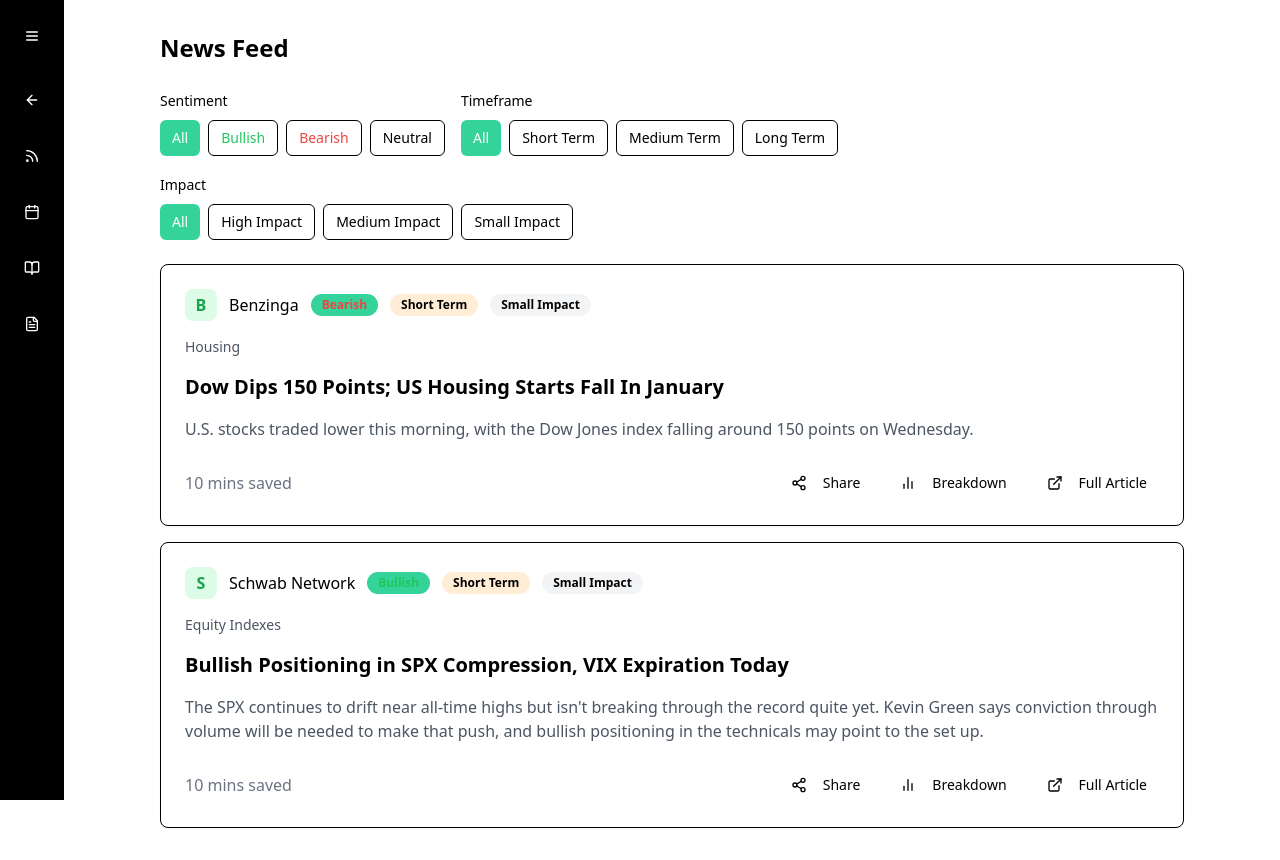
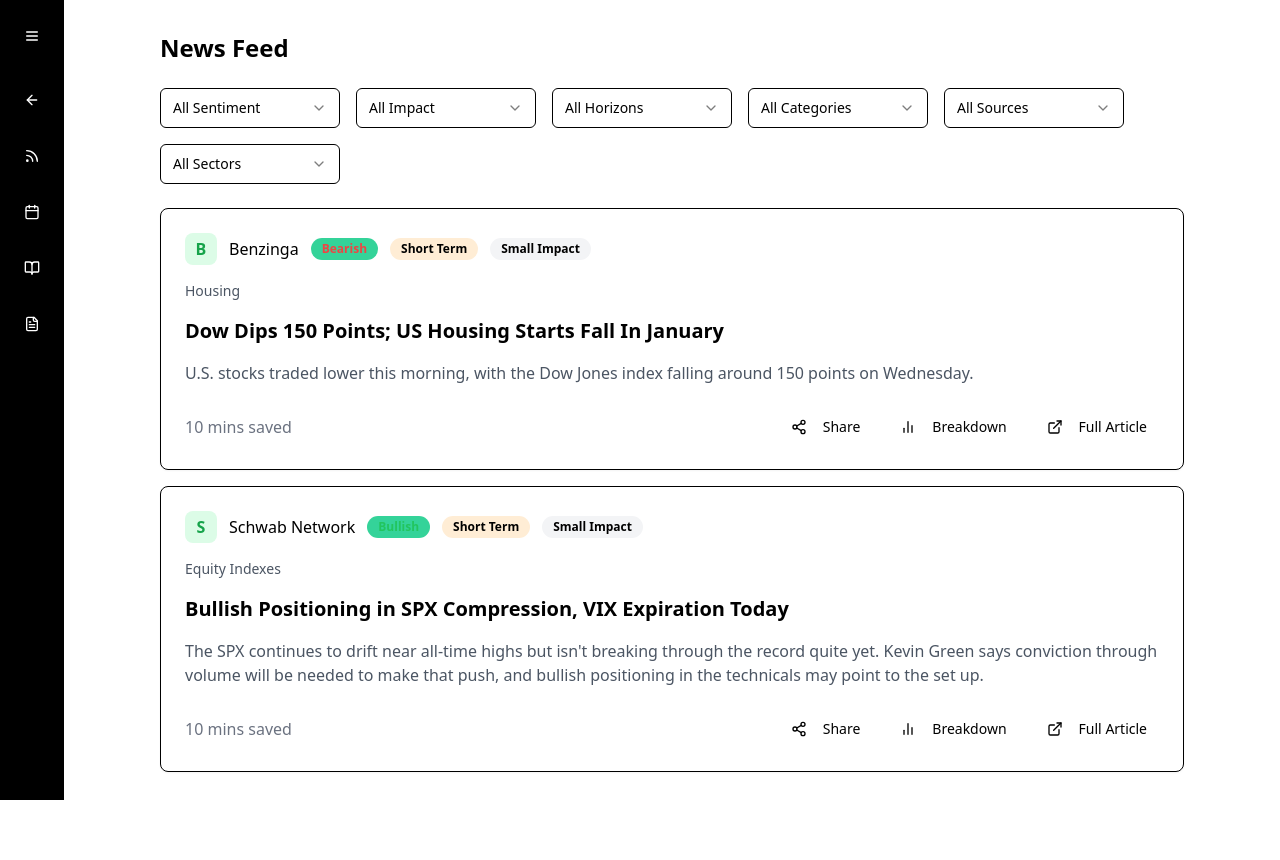
Before and after one commit to HazenWilson/feature-lab-portal, a React (Vite) app: page /demo/news in a window 1280 px wide. After the commit the page ends 804 px from the top, so only its background shows below. Built offline with nearby package versions, Linux system fonts and the light colour scheme.

Commit message:
Refactor news feed filters
Implement dropdown menus for news feed filters.

```diff
--- a/src/pages/demo/News.tsx
+++ b/src/pages/demo/News.tsx
@@ -1,10 +1,17 @@
-
 import { useState } from "react";
 import { Link } from "react-router-dom";
 import { Menu, ArrowLeft, Rss, Calendar, BookOpen, FileText, Share2, BarChart2, ExternalLink } from "lucide-react";
 import { Button } from "@/components/ui/button";
 import { Card, CardContent } from "@/components/ui/card";
 import { Badge } from "@/components/ui/badge";
+import {
+  Select,
+  SelectContent,
+  SelectGroup,
+  SelectItem,
+  SelectTrigger,
+  SelectValue,
+} from "@/components/ui/select";
 
 type NewsItem = {
   source: {
@@ -55,6 +62,9 @@ const News = () => {
   const [selectedSentiment, setSelectedSentiment] = useState<string>("all");
   const [selectedTimeframe, setSelectedTimeframe] = useState<string>("all");
   const [selectedImpact, setSelectedImpact] = useState<string>("all");
+  const [selectedCategory, setSelectedCategory] = useState<string>("all");
+  const [selectedSource, setSelectedSource] = useState<string>("all");
+  const [selectedSector, setSelectedSector] = useState<string>("all");
 
   const getSentimentColor = (sentiment: NewsItem["sentiment"]) => {
     switch (sentiment) {
@@ -163,111 +173,96 @@ const News = () => {
 
             {/* Filters Section */}
             {currentSection === "news-feed" && (
-              <div className="mb-6 space-y-4">
+              <div className="mb-6">
                 <div className="flex flex-wrap gap-4">
-                  <div className="space-y-2">
-                    <label className="text-sm font-medium">Sentiment</label>
-                    <div className="flex gap-2">
-                      <Button
-                        variant={selectedSentiment === "all" ? "default" : "outline"}
-                        onClick={() => setSelectedSentiment("all")}
-                        size="sm"
-                      >
-                        All
-                      </Button>
-                      <Button
-                        variant={selectedSentiment === "bullish" ? "default" : "outline"}
-                        onClick={() => setSelectedSentiment("bullish")}
-                        size="sm"
-                        className="text-green-500"
-                      >
-                        Bullish
-                      </Button>
-                      <Button
-                        variant={selectedSentiment === "bearish" ? "default" : "outline"}
-                        onClick={() => setSelectedSentiment("bearish")}
-                        size="sm"
-                        className="text-red-500"
-                      >
-                        Bearish
-                      </Button>
-                      <Button
-                        variant={selectedSentiment === "neutral" ? "default" : "outline"}
-                        onClick={() => setSelectedSentiment("neutral")}
-                        size="sm"
-                      >
-                        Neutral
-                      </Button>
-                    </div>
-                  </div>
+                  <Select onValueChange={setSelectedSentiment} value={selectedSentiment}>
+                    <SelectTrigger className="w-[180px]">
+                      <SelectValue placeholder="Sentiment" />
+                    </SelectTrigger>
+                    <SelectContent>
+                      <SelectGroup>
+                        <SelectItem value="all">All Sentiment</SelectItem>
+                        <SelectItem value="very-bullish">Very Bullish</SelectItem>
+                        <SelectItem value="bullish">Bullish</SelectItem>
+                        <SelectItem value="neutral">Neutral</SelectItem>
+                        <SelectItem value="mixed">Mixed Sentiment</SelectItem>
+                        <SelectItem value="bearish">Bearish</SelectItem>
+                        <SelectItem value="very-bearish">Very Bearish</SelectItem>
+                      </SelectGroup>
+                    </SelectContent>
+                  </Select>
 
-                  <div className="space-y-2">
-                    <label className="text-sm font-medium">Timeframe</label>
-                    <div className="flex gap-2">
-                      <Button
-                        variant={selectedTimeframe === "all" ? "default" : "outline"}
-                        onClick={() => setSelectedTimeframe("all")}
-                        size="sm"
-                      >
-                        All
-                      </Button>
-                      <Button
-                        variant={selectedTimeframe === "short" ? "default" : "outline"}
-                        onClick={() => setSelectedTimeframe("short")}
-                        size="sm"
-                      >
-                        Short Term
-                      </Button>
-                      <Button
-                        variant={selectedTimeframe === "medium" ? "default" : "outline"}
-                        onClick={() => setSelectedTimeframe("medium")}
-                        size="sm"
-                      >
-                        Medium Term
-                      </Button>
-                      <Button
-                        variant={selectedTimeframe === "long" ? "default" : "outline"}
-                        onClick={() => setSelectedTimeframe("long")}
-                        size="sm"
-                      >
-                        Long Term
-                      </Button>
-                    </div>
-                  </div>
+                  <Select onValueChange={setSelectedImpact} value={selectedImpact}>
+                    <SelectTrigger className="w-[180px]">
+                      <SelectValue placeholder="Impact" />
+                    </SelectTrigger>
+                    <SelectContent>
+                      <SelectGroup>
+                        <SelectItem value="all">All Impact</SelectItem>
+                        <SelectItem value="high">High Impact</SelectItem>
+                        <SelectItem value="medium">Medium Impact</SelectItem>
+                        <SelectItem value="small">Small Impact</SelectItem>
+                      </SelectGroup>
+                    </SelectContent>
+                  </Select>
 
-                  <div className="space-y-2">
-                    <label className="text-sm font-medium">Impact</label>
-                    <div className="flex gap-2">
-                      <Button
-                        variant={selectedImpact === "all" ? "default" : "outline"}
-                        onClick={() => setSelectedImpact("all")}
-                        size="sm"
-                      >
-                        All
-                      </Button>
-                      <Button
-                        variant={selectedImpact === "high" ? "default" : "outline"}
-                        onClick={() => setSelectedImpact("high")}
-                        size="sm"
-                      >
-                        High Impact
-                      </Button>
-                      <Button
-                        variant={selectedImpact === "medium" ? "default" : "outline"}
-                        onClick={() => setSelectedImpact("medium")}
-                        size="sm"
-                      >
-                        Medium Impact
-                      </Button>
-                      <Button
-                        variant={selectedImpact === "small" ? "default" : "outline"}
-                        onClick={() => setSelectedImpact("small")}
-                        size="sm"
-                      >
-                        Small Impact
-                      </Button>
-                    </div>
-                  </div>
+                  <Select onValueChange={setSelectedTimeframe} value={selectedTimeframe}>
+                    <SelectTrigger className="w-[180px]">
+                      <SelectValue placeholder="Horizon" />
+                    </SelectTrigger>
+                    <SelectContent>
+                      <SelectGroup>
+                        <SelectItem value="all">All Horizons</SelectItem>
+                        <SelectItem value="short">Short Term</SelectItem>
+                        <SelectItem value="medium">Medium Term</SelectItem>
+                        <SelectItem value="long">Long Term</SelectItem>
+                      </SelectGroup>
+                    </SelectContent>
+                  </Select>
+
+                  <Select onValueChange={setSelectedCategory} value={selectedCategory}>
+                    <SelectTrigger className="w-[180px]">
+                      <SelectValue placeholder="Category" />
+                    </SelectTrigger>
+                    <SelectContent>
+                      <SelectGroup>
+                        <SelectItem value="all">All Categories</SelectItem>
+                        <SelectItem value="housing">Housing</SelectItem>
+                        <SelectItem value="equity">Equity Markets</SelectItem>
+                        <SelectItem value="forex">Forex</SelectItem>
+                        <SelectItem value="crypto">Crypto</SelectItem>
+                      </SelectGroup>
+                    </SelectContent>
+                  </Select>
+
+                  <Select onValueChange={setSelectedSource} value={selectedSource}>
+                    <SelectTrigger className="w-[180px]">
+                      <SelectValue placeholder="Sources" />
+                    </SelectTrigger>
+                    <SelectContent>
+                      <SelectGroup>
+                        <SelectItem value="all">All Sources</SelectItem>
+                        <SelectItem value="benzinga">Benzinga</SelectItem>
+                        <SelectItem value="schwab">Schwab Network</SelectItem>
+                        <SelectItem value="reuters">Reuters</SelectItem>
+                      </SelectGroup>
+                    </SelectContent>
+                  </Select>
+
+                  <Select onValueChange={setSelectedSector} value={selectedSector}>
+                    <SelectTrigger className="w-[180px]">
+                      <SelectValue placeholder="Sector" />
+                    </SelectTrigger>
+                    <SelectContent>
+                      <SelectGroup>
+                        <SelectItem value="all">All Sectors</SelectItem>
+                        <SelectItem value="technology">Technology</SelectItem>
+                        <SelectItem value="finance">Finance</SelectItem>
+                        <SelectItem value="healthcare">Healthcare</SelectItem>
+                        <SelectItem value="energy">Energy</SelectItem>
+                      </SelectGroup>
+                    </SelectContent>
+                  </Select>
                 </div>
               </div>
             )}
```
